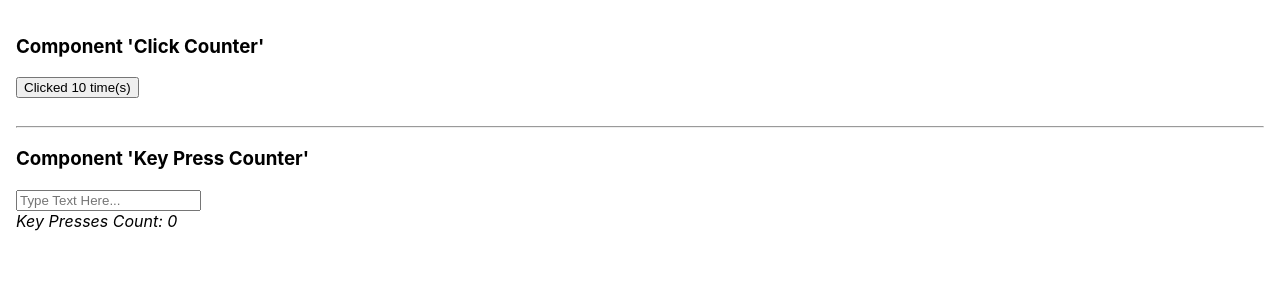
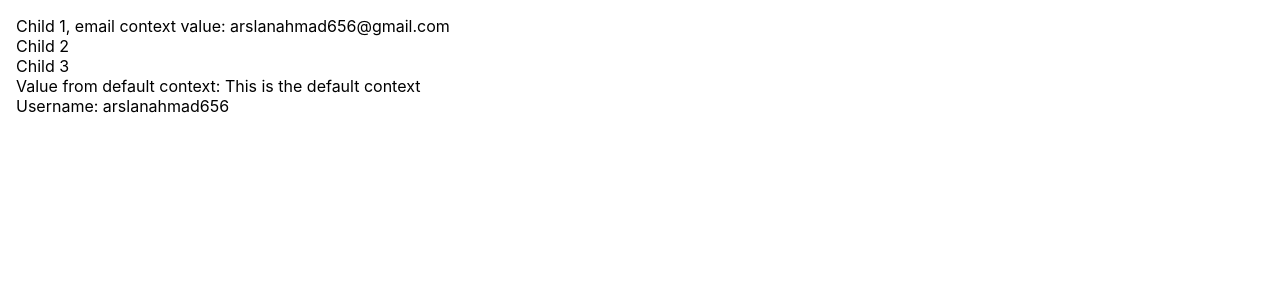
Before and after one commit to arslanahmad656/ReactJSLearning, a React (Create React App) app in the folder Revisited/my-app/: page / in a window 1280 px wide. Shown: the top 300 px of the page. Built offline with nearby package versions, Linux system fonts and the light colour scheme.

Commit message:
before hooks

```diff
--- a/Revisited/my-app/src/App.js
+++ b/Revisited/my-app/src/App.js
@@ -13,11 +13,13 @@ import PortalContainer from './components/portals/PortalContainer';
 import Parent from './components/ErrorBoundaries/Parent';
 import HOCDemo from './components/HOC/HOCDemo';
 import RenderPropsParent from './components/render-props/RenderPropsParent';
+import ContextParent from './components/Context/Parent'
 
 function App() {
   return (
     <div className="App">
-      <RenderPropsParent />
+      <ContextParent />
+      {/* <RenderPropsParent /> */}
       {/* <HOCDemo /> */}
        {/* <Parent /> */}
       {/* <PortalContainer /> */}
--- /dev/null
+++ b/Revisited/my-app/src/components/Context/Child1.jsx
@@ -0,0 +1,17 @@
+import React, { Component } from 'react'
+import Child2 from './Child2'
+import { EmailContext } from './emailContext'
+
+class Child1 extends Component {
+    static contextType = EmailContext
+    render() {
+        return (
+            <div>
+                Child 1, email context value: {this.context}
+                <Child2 />
+            </div>
+        )
+    }
+}
+
+export default Child1
--- /dev/null
+++ b/Revisited/my-app/src/components/Context/Child2.jsx
@@ -0,0 +1,15 @@
+import React, { Component } from 'react'
+import Child3 from './Child3'
+
+class Child2 extends Component {
+    render() {
+        return (
+            <div>
+                Child 2
+                <Child3 />
+            </div>
+        )
+    }
+}
+
+export default Child2
--- /dev/null
+++ b/Revisited/my-app/src/components/Context/Child3.jsx
@@ -0,0 +1,33 @@
+import React, { Component } from 'react'
+import DefaultContext from './defaultContext'
+import UsernameContext from './usernameContext'
+
+class Child3 extends Component {
+    render() {
+        return (
+            <DefaultContext.DefaultContextConsumer>
+                {
+                    defaultValue => {
+                        return (
+                            <UsernameContext.UsernameContextConsumer>
+                                {
+                                    username => {
+                                        return (
+                                            <div>
+                                                <div>Child 3</div>
+                                                <div>Value from default context: {defaultValue}</div>
+                                                <div>Username: {username}</div>
+                                            </div>
+                                        )
+                                    }
+                                }
+                            </UsernameContext.UsernameContextConsumer>
+                        )
+                    }
+                }
+            </DefaultContext.DefaultContextConsumer>
+        )
+    }
+}
+
+export default Child3
--- /dev/null
+++ b/Revisited/my-app/src/components/Context/Parent.jsx
@@ -0,0 +1,20 @@
+import React, { Component } from 'react'
+import Child1 from './Child1'
+import EmailContext from './emailContext'
+import UsernameContext from './usernameContext'
+
+class Parent extends Component {
+    render() {
+        return (
+            <EmailContext.EmailContextProvider value="arslanahmad656@gmail.com">
+                <UsernameContext.UsernameContextProvider value="arslanahmad656">
+                    <div>
+                        <Child1 />
+                    </div>
+                </UsernameContext.UsernameContextProvider>
+            </EmailContext.EmailContextProvider>
+        )
+    }
+}
+
+export default Parent
--- /dev/null
+++ b/Revisited/my-app/src/components/Context/defaultContext.js
@@ -0,0 +1,5 @@
+import React from 'react'
+
+const { Provider: DefatultContextProvider, Consumer: DefaultContextConsumer } = React.createContext('This is the default context');
+
+export default {DefatultContextProvider, DefaultContextConsumer}
--- /dev/null
+++ b/Revisited/my-app/src/components/Context/emailContext.js
@@ -0,0 +1,9 @@
+import React from 'react'
+
+const context = React.createContext('This is the default context');
+
+const { Provider: EmailContextProvider, Consumer: EmailContextConsumer } = context;
+
+export default {EmailContextProvider, EmailContextConsumer}
+
+export { context as EmailContext }
--- /dev/null
+++ b/Revisited/my-app/src/components/Context/usernameContext.js
@@ -0,0 +1,5 @@
+import React from "react";
+
+const {Consumer: UsernameContextConsumer, Provider: UsernameContextProvider} = React.createContext();
+
+export default {UsernameContextProvider, UsernameContextConsumer}
```
